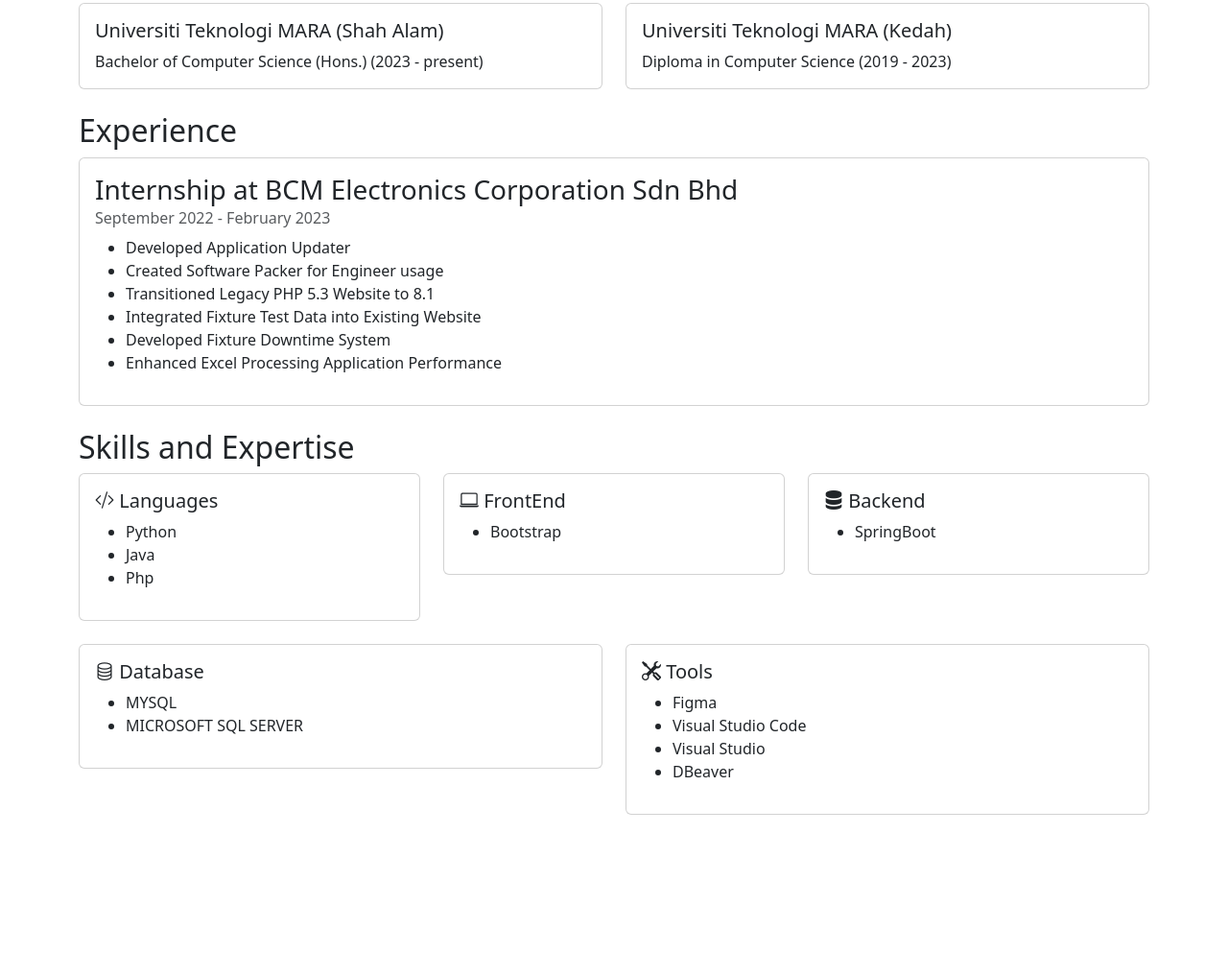
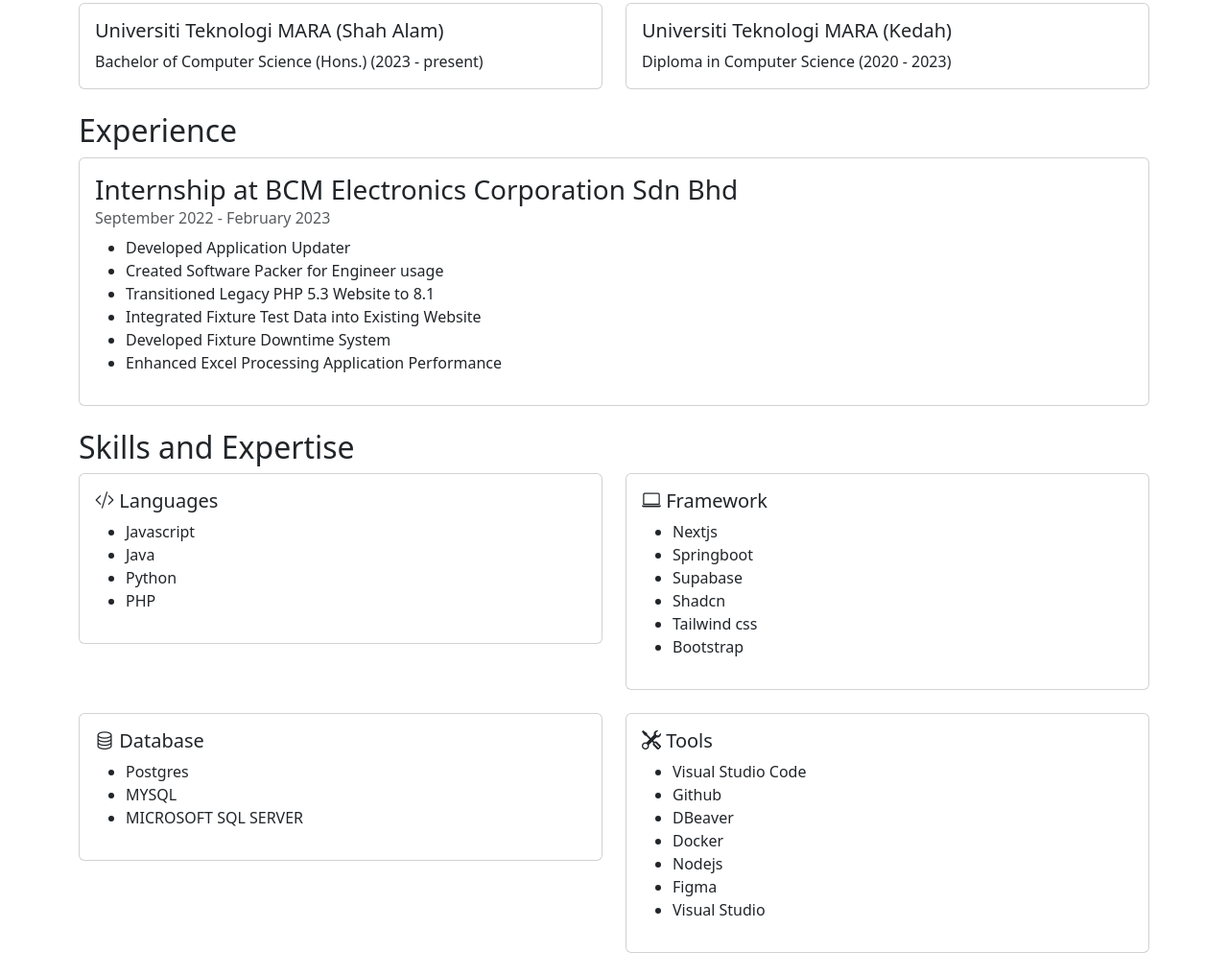
Before and after one commit to rafiqbinsofi/my-portfolio, a plain HTML site: page about.html in a window 1280 px wide. Shown: the part 347-1364 px from the top of the page at 96% size. Before the commit the page ends 1220 px from the top, so only its background shows below. Drawn offline with nearby package versions, Linux system fonts and the light colour scheme.

Commit message:
Changes to be committed: 	new file:   AUTOMATED MONKEY DETECTION SYSTEM.pdf 	new file:   Resume Rafiq.pdf 	modified:   about.html 	modified:   index.html 	new file:   monkey.jpeg 	new file:   ttt.png 	new file:   zooar.jpg

```diff
--- a/about.html
+++ b/about.html
@@ -58,7 +58,7 @@
                 <div class="card mb-4">
                     <div class="card-body">
                         <h5 class="card-title">Universiti Teknologi MARA (Kedah)</h5>
-                        <p class="card-text">Diploma in Computer Science (2019 - 2023)</p>
+                        <p class="card-text">Diploma in Computer Science (2020 - 2023)</p>
                     </div>
                 </div>
             </div>
@@ -84,34 +84,30 @@
         <!-- Skills and Expertise -->
         <h2>Skills and Expertise</h2>
         <div class="row">
-            <div class="col-md-4">
+            <div class="col-md-6">
                 <div class="card mb-4">
                     <div class="card-body">
                         <h5 class="card-title"><i class="bi bi-code-slash"></i> Languages</h5>
                         <ul>
+                            <li>Javascript</li>
+                            <li>Java</li>
                             <li>Python</li>
-                            <li>Java</li>
-                            <li>Php</li>
+                            <li>PHP</li>
                         </ul>
                     </div>
                 </div>
             </div>
-            <div class="col-md-4">
+            <div class="col-md-6">
                 <div class="card mb-4">
                     <div class="card-body">
-                        <h5 class="card-title"><i class="bi bi-laptop"></i> FrontEnd</h5>
+                        <h5 class="card-title"><i class="bi bi-laptop"></i> Framework</h5>
                         <ul>
+                            <li>Nextjs</li>
+                            <li>Springboot</li>
+                            <li>Supabase</li>
+                            <li>Shadcn</li>
+                            <li>Tailwind css</li>
                             <li>Bootstrap</li>
-                        </ul>
-                    </div>
-                </div>
-            </div>
-            <div class="col-md-4">
-                <div class="card mb-4">
-                    <div class="card-body">
-                        <h5 class="card-title"><i class="bi bi-server"></i> Backend</h5>
-                        <ul>
-                            <li>SpringBoot</li>
                         </ul>
                     </div>
                 </div>
@@ -123,6 +119,7 @@
                     <div class="card-body">
                         <h5 class="card-title"><i class="bi bi-database"></i> Database</h5>
                         <ul>
+                            <li>Postgres</li>
                             <li>MYSQL</li>
                             <li>MICROSOFT SQL SERVER</li>
                         </ul>
@@ -134,17 +131,18 @@
                     <div class="card-body">
                         <h5 class="card-title"><i class="bi bi-tools"></i> Tools</h5>
                         <ul>
+                            <li>Visual Studio Code</li>
+                            <li>Github</li>
+                            <li>DBeaver</li>
+                            <li>Docker</li>
+                            <li>Nodejs</li>
                             <li>Figma</li>
-                            <li>Visual Studio Code</li>
                             <li>Visual Studio</li>
-                            <li>DBeaver</li>
                         </ul>
                     </div>
                 </div>
             </div>
         </div>
-
-
     </div>
 
     <script src="https://cdn.jsdelivr.net/npm/bootstrap@5.3.3/dist/js/bootstrap.bundle.min.js"
```
Also changed, not shown: index.html (+29 -0 lines), monkey.jpeg (added), ttt.png (added), zooar.jpg (added), 2 other files.
